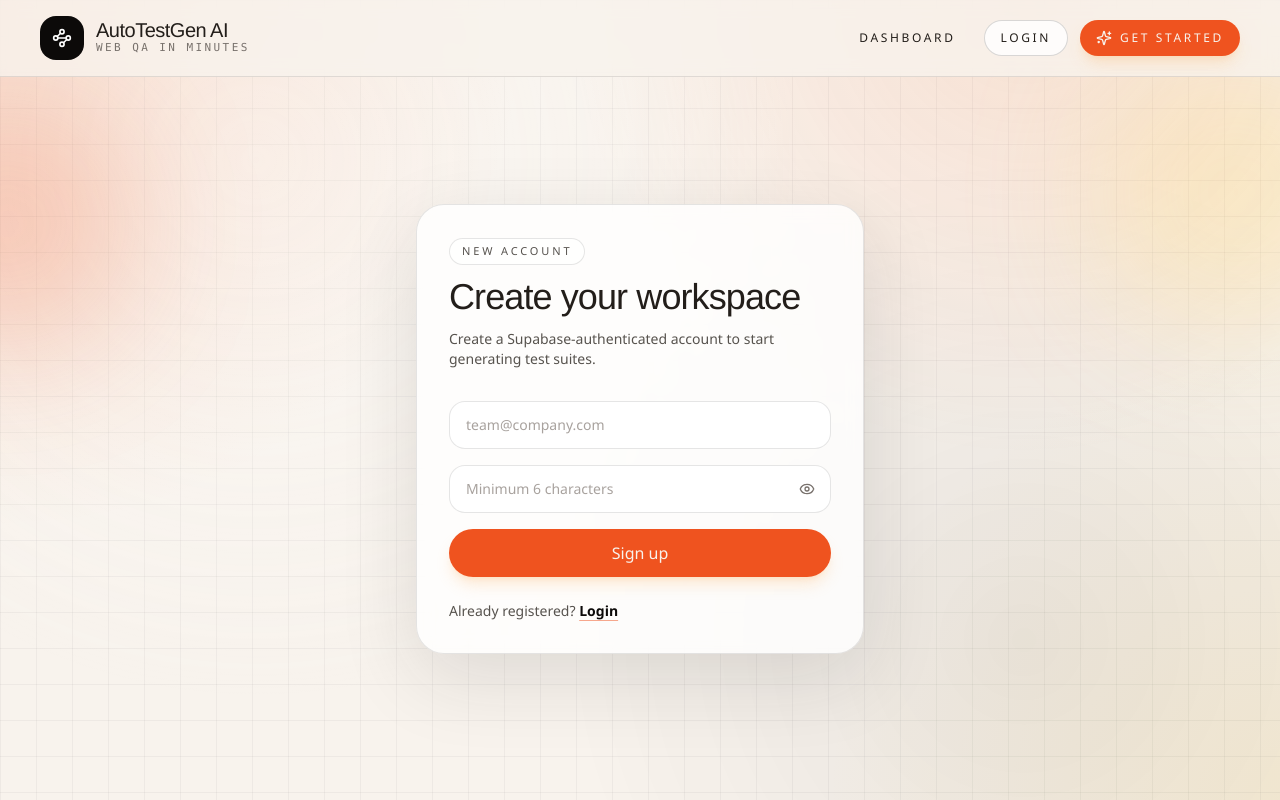
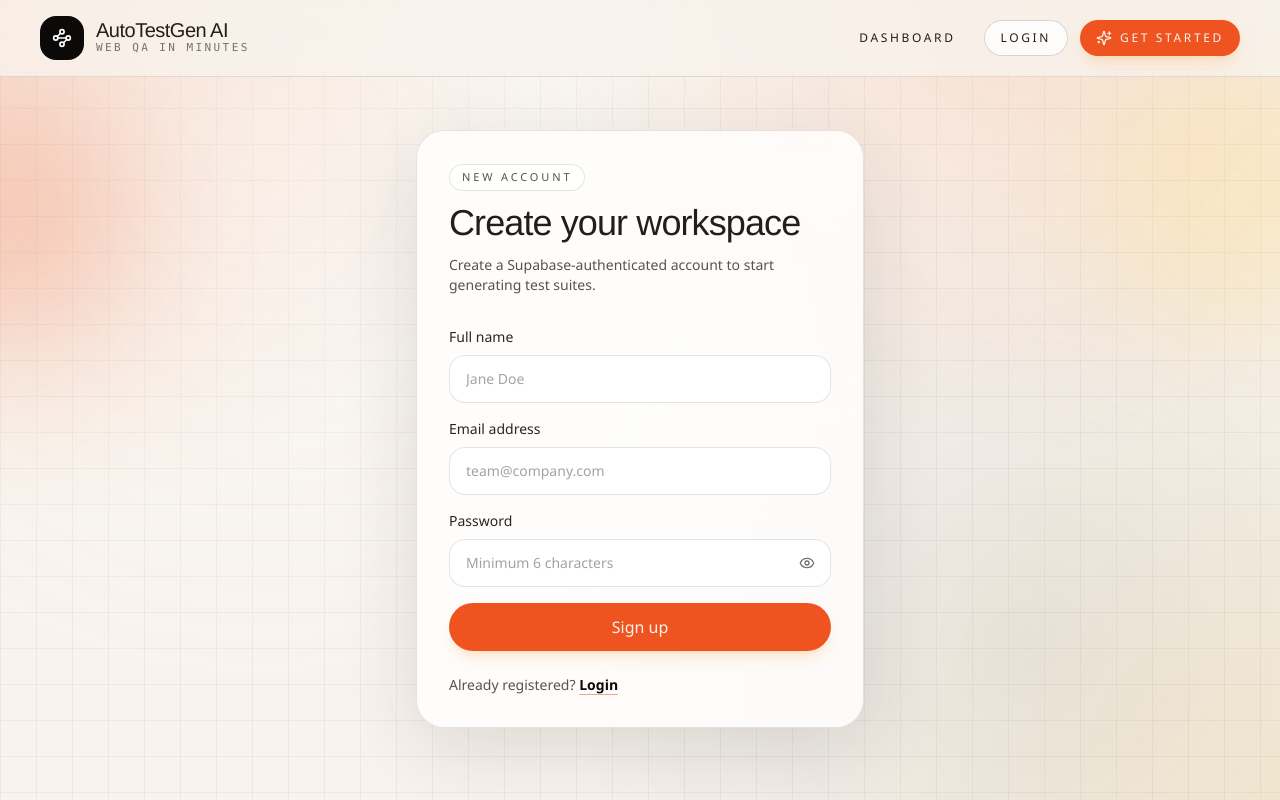
Before and after one commit to AI-Kurukshetra/autotestgen-ai, a Next.js app: page /auth/signup in a window 1280 px wide. Built offline with nearby package versions, Linux system fonts and the light colour scheme; no server answers.

Commit message:
Add SVG icon for application; update layout and forms to include unique IDs for accessibility and improved user experience

```diff
--- a/app/layout.tsx
+++ b/app/layout.tsx
@@ -19,7 +19,7 @@ export default function RootLayout({
     <html lang="en">
       <body className="bg-background text-foreground">
         <div className="relative min-h-screen overflow-hidden">
-          <div className="absolute inset-x-0 top-0 bg-grain opacity-80 min-h-screen" />
+          <div className="absolute inset-x-0 top-0 bg-grain opacity-80 min-h-screen h-full" />
           <div className="absolute left-[-120px] top-24 h-64 w-64 rounded-full bg-primary/20 blur-3xl" />
           <div className="absolute right-[-100px] top-12 h-72 w-72 rounded-full bg-amber-300/20 blur-3xl" />
           <div className="relative z-10">
--- a/components/auth-form.tsx
+++ b/components/auth-form.tsx
@@ -2,7 +2,7 @@
 
 import Link from "next/link";
 import { useRouter, useSearchParams } from "next/navigation";
-import { useState, useTransition } from "react";
+import { useId, useState, useTransition } from "react";
 
 import { Button } from "@/components/ui/button";
 import { Input } from "@/components/ui/input";
@@ -19,8 +19,10 @@ export function AuthForm({ mode }: AuthFormProps) {
   const supabase = createClient();
   const router = useRouter();
   const searchParams = useSearchParams();
+  const id = useId();
   const next = searchParams?.get("next") || "/dashboard";
   const queryMessage = searchParams?.get("message") || "";
+  const [name, setName] = useState("");
   const [email, setEmail] = useState("");
   const [password, setPassword] = useState("");
   const [message, setMessage] = useState("");
@@ -79,10 +81,21 @@ export function AuthForm({ mode }: AuthFormProps) {
         return;
       }
 
+      const trimmedName = name.trim();
+
+      if (!trimmedName) {
+        setError("Please enter your name.");
+        return;
+      }
+
       const { data, error: signUpError } = await supabase.auth.signUp({
         email,
         password,
         options: {
+          data: {
+            name: trimmedName,
+            full_name: trimmedName
+          },
           emailRedirectTo: getDashboardUrl()
         }
       });
@@ -122,7 +135,35 @@ export function AuthForm({ mode }: AuthFormProps) {
       </div>
 
       <form className="mt-8 space-y-4" onSubmit={handleSubmit}>
+        {mode === "signup" ? (
+          <div className="space-y-2">
+            <label
+              className="block text-sm font-medium text-stone-800"
+              htmlFor={`${id}-name`}
+            >
+              Full name
+            </label>
             <Input
+              id={`${id}-name`}
+              autoComplete="name"
+              placeholder="Jane Doe"
+              type="text"
+              value={name}
+              onChange={(event) => setName(event.target.value)}
+              required
+            />
+          </div>
+        ) : null}
+
+        <div className="space-y-2">
+          <label
+            className="block text-sm font-medium text-stone-800"
+            htmlFor={`${id}-email`}
+          >
+            Email address
+          </label>
+          <Input
+            id={`${id}-email`}
             autoComplete="email"
             placeholder="team@company.com"
             type="email"
@@ -130,7 +171,17 @@ export function AuthForm({ mode }: AuthFormProps) {
             onChange={(event) => setEmail(event.target.value)}
             required
           />
+        </div>
+
+        <div className="space-y-2">
+          <label
+            className="block text-sm font-medium text-stone-800"
+            htmlFor={`${id}-password`}
+          >
+            Password
+          </label>
           <PasswordInput
+            id={`${id}-password`}
             autoComplete={mode === "login" ? "current-password" : "new-password"}
             minLength={6}
             placeholder="Minimum 6 characters"
@@ -138,6 +189,7 @@ export function AuthForm({ mode }: AuthFormProps) {
             onChange={(event) => setPassword(event.target.value)}
             required
           />
+        </div>
         {mode === "login" ? (
           <div className="flex justify-end">
             <Link
--- a/components/password-reset-request-form.tsx
+++ b/components/password-reset-request-form.tsx
@@ -2,7 +2,7 @@
 
 import Link from "next/link";
 import { useSearchParams } from "next/navigation";
-import { useState } from "react";
+import { useId, useState } from "react";
 
 import { Button } from "@/components/ui/button";
 import { Input } from "@/components/ui/input";
@@ -13,6 +13,7 @@ import { createClient } from "@/lib/supabaseClient";
 export function PasswordResetRequestForm() {
   const supabase = createClient();
   const searchParams = useSearchParams();
+  const id = useId();
   const [email, setEmail] = useState(searchParams?.get("email") || "");
   const [message, setMessage] = useState(searchParams?.get("message") || "");
   const [error, setError] = useState(searchParams?.get("error") || "");
@@ -56,7 +57,15 @@ export function PasswordResetRequestForm() {
       </div>
 
       <form className="mt-8 space-y-4" onSubmit={handleSubmit}>
+        <div className="space-y-2">
+          <label
+            className="block text-sm font-medium text-stone-800"
+            htmlFor={`${id}-email`}
+          >
+            Email address
+          </label>
           <Input
+            id={`${id}-email`}
             autoComplete="email"
             placeholder="team@company.com"
             type="email"
@@ -64,6 +73,7 @@ export function PasswordResetRequestForm() {
             onChange={(event) => setEmail(event.target.value)}
             required
           />
+        </div>
         <Button className="w-full" variant="accent" size="lg" disabled={isSubmitting}>
           {isSubmitting ? "Sending..." : "Send reset link"}
         </Button>
--- a/components/password-update-form.tsx
+++ b/components/password-update-form.tsx
@@ -2,16 +2,16 @@
 
 import Link from "next/link";
 import { useRouter } from "next/navigation";
-import { useEffect, useState } from "react";
+import { useEffect, useId, useState } from "react";
 
 import { Button } from "@/components/ui/button";
-import { Input } from "@/components/ui/input";
 import { PasswordInput } from "@/components/ui/password-input";
 import { createClient } from "@/lib/supabaseClient";
 
 export function PasswordUpdateForm() {
   const supabase = createClient();
   const router = useRouter();
+  const id = useId();
   const [password, setPassword] = useState("");
   const [confirmPassword, setConfirmPassword] = useState("");
   const [message, setMessage] = useState("");
@@ -106,7 +106,15 @@ export function PasswordUpdateForm() {
         </div>
       ) : (
         <form className="mt-8 space-y-4" onSubmit={handleSubmit}>
+          <div className="space-y-2">
+            <label
+              className="block text-sm font-medium text-stone-800"
+              htmlFor={`${id}-password`}
+            >
+              New password
+            </label>
             <PasswordInput
+              id={`${id}-password`}
               autoComplete="new-password"
               minLength={6}
               placeholder="New password"
@@ -114,7 +122,16 @@ export function PasswordUpdateForm() {
               onChange={(event) => setPassword(event.target.value)}
               required
             />
+          </div>
+          <div className="space-y-2">
+            <label
+              className="block text-sm font-medium text-stone-800"
+              htmlFor={`${id}-confirm-password`}
+            >
+              Confirm new password
+            </label>
             <PasswordInput
+              id={`${id}-confirm-password`}
               autoComplete="new-password"
               minLength={6}
               placeholder="Confirm new password"
@@ -122,6 +139,7 @@ export function PasswordUpdateForm() {
               onChange={(event) => setConfirmPassword(event.target.value)}
               required
             />
+          </div>
           <Button className="w-full" variant="accent" size="lg" disabled={isSubmitting}>
             {isSubmitting ? "Updating..." : "Update password"}
           </Button>
```
Also changed, not shown: app/icon.svg (added). Lines whose indentation alone changed are shown as unchanged.
